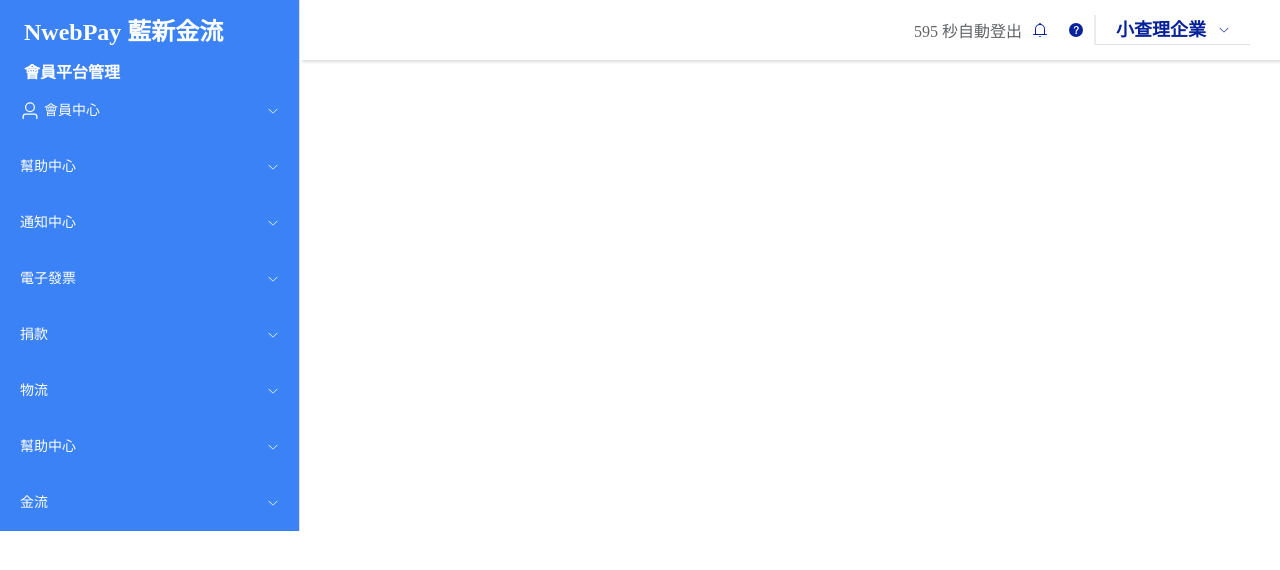
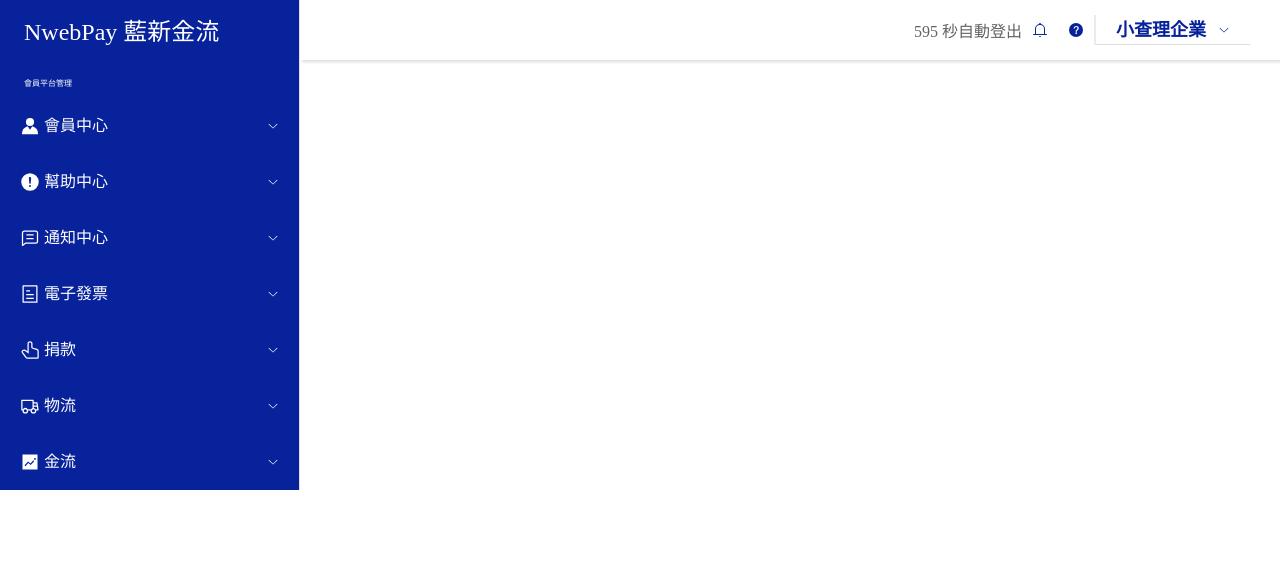
Before and after one commit to Gashapon-Team/site-frontend-vue-element-plus, a Vue app: page /homepage in a window 1280 px wide. Shown: the top 570 px of the page. Built offline with nearby package versions, Linux system fonts and the light colour scheme.

Commit message:
fix: style fixed

```diff
--- a/src/components/menu/SideMenu.vue
+++ b/src/components/menu/SideMenu.vue
@@ -7,12 +7,11 @@
 
     <el-sub-menu v-for="(sidemenu, i) in sidemenus" :key="i" :index="i" :title="sidemenu.title">
       <template #title>
-        <component style="widh:20px" :is="sidemenu.icon"></component>
+        <component v-if="sidemenu.icon" style="widh:20px" :is="sidemenu.icon"></component>
         <span>{{sidemenu.title}}</span>
       </template>
       <el-sub-menu v-for="(item, sub_index) in sidemenu.subItem" :key="sub_index" :index="sub_index">
         <template #title>
-          <!-- <el-icon><location /></el-icon> -->
           <span>{{item.title}}</span>
         </template>
 
@@ -26,7 +25,7 @@ import { ref, reactive } from 'vue'
 const sidemenus = reactive([
   {
     title: '會員中心',
-    icon: 'User',
+    icon: 'Avatar',
     subItem: [
       { title: '基本資料設定' },
       { title: '實名認證(KYC)' },
@@ -40,33 +39,27 @@ const sidemenus = reactive([
   },
   {
     title: '幫助中心',
-    icon: 'help-icon',
-    subItem: [{ title: 'test' }]
+    icon: 'WarningFilled',
   },
   {
     title: '通知中心',
-    icon: 'inform-icon',
-    subItem: [{ title: 'test' }]
+    icon: 'ChatLineSquare',
   },
   {
     title: '電子發票',
-    icon: 'clectronic-invoices-icon'
+    icon: 'Tickets'
   },
   {
     title: '捐款',
-    icon: 'donation-icon'
+    icon: 'Pointer'
   },
   {
     title: '物流',
-    icon: 'logistics-icon'
-  },
-  {
-    title: '幫助中心',
-    icon: 'help-icon'
+    icon: 'Van'
   },
   {
     title: '金流',
-    icon: 'money-icon'
+    icon: 'TrendCharts'
   }
 ])
 console.log('sideMenus', sidemenus)
@@ -76,11 +69,12 @@ console.log('sideMenus', sidemenus)
 @import "../../style/main.scss";
 .sideMenuLayout {
   .sideMenuLayout.el-menu.el-menu--vertical.el-menu-vertical-demo {
-    background-color: $mainBG;
+    background-color: $blue;
     height: 100vh;
   }
   .el-sub-menu__title{
     color: #ffffff;
+    font-size: 16px;
     &:hover {
       background: initial;
     }
@@ -92,21 +86,25 @@ console.log('sideMenus', sidemenus)
     }
   }
   .title {
-    background-color: $mainBG;
-    padding: 12px 12px 12px 24px;
+    background-color: $blue;
+    padding: 12px 12px 30px 24px;
     color: #ffffff;
+    font-weight: 200;
   }
   .subtitle {
     padding-left: 24px;
+    padding-bottom: 10px;
     color: #ffffff;
-    background-color: $mainBG;
+    font-size: 8px;
+    font-weight: 400;
+    background-color: $blue;
   }
   .el-menu-item-group {
-    background-color: $mainBG;
+    background-color: $blue;
   }
   .el-sub-menu,
   .el-sub-menu:hover {
-    background-color: $mainBG;
+    background-color: $blue;
   }
   .el-sub-menu__title>svg{
     width: 20px;
```
